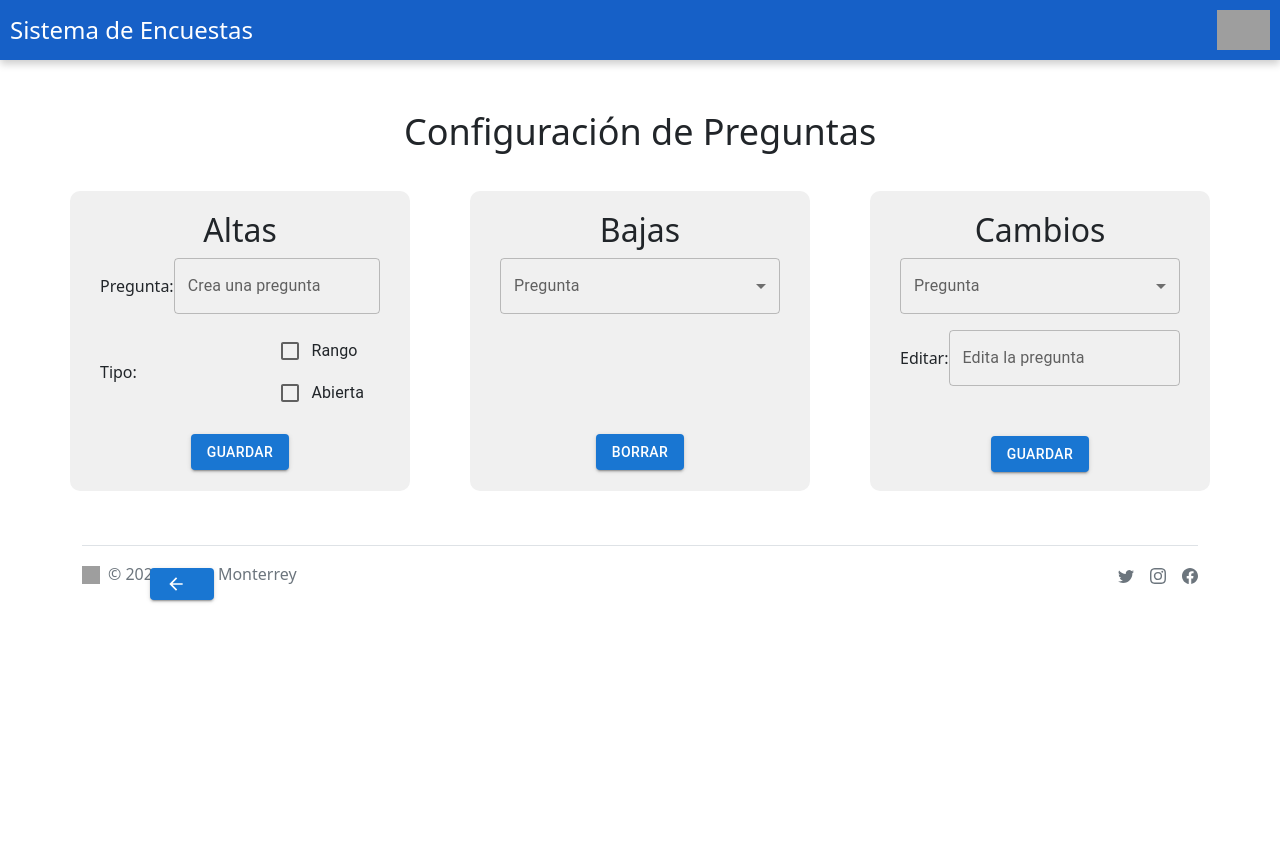
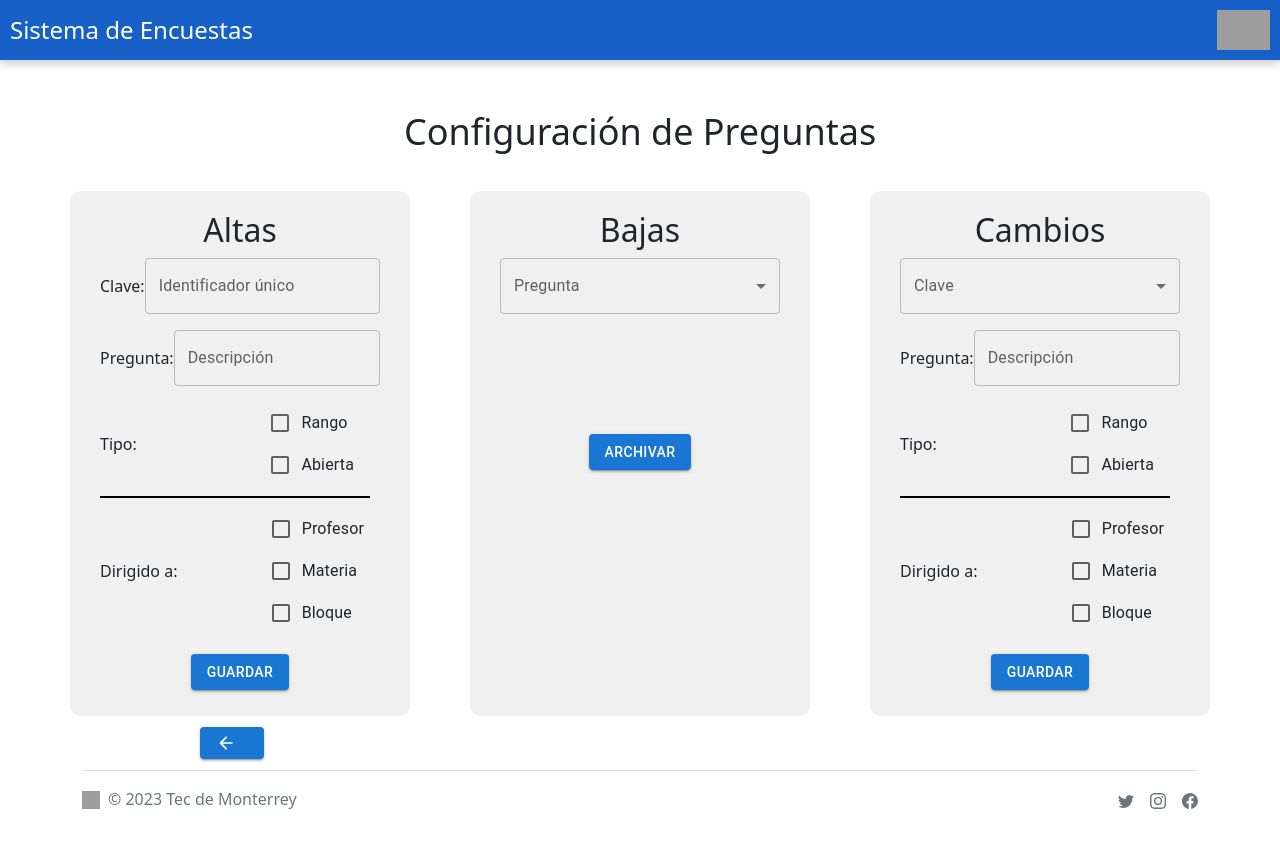
Before and after one commit to EduardodeValle/Trivia-ECOA, a React (Vite) app in the folder client/: page /preguntas in a window 1280 px wide. Shown: the top 848 px of the page. Before the commit the page ends 800 px from the top, so only its background shows below. Built offline with nearby package versions, Linux system fonts and the light colour scheme; grey boxes are pictures that could not be loaded.

Commit message:
Cambios al form del colaborador para modificar, dar de alta y eliminar preguntas

```diff
--- a/client/src/pages/Encuestas.jsx
+++ b/client/src/pages/Encuestas.jsx
@@ -50,7 +50,7 @@ function Encuestas() {
   const handleRegresar = () => {
     navigate('/admin');
   };
-    const handleActivar= () => {
+  const handleActivar = () => {
     navigate('/activar');
   };
 
@@ -122,8 +122,9 @@ function Encuestas() {
                   </Select>
                 </FormControl>
               </p>
+              <label>Texto del labeladsssssssssssssssss</label>
               <p className="borrar-text2">
-                <Button variant="contained">Borrar</Button>
+                <Button variant="contained">Archivar</Button>
               </p>
             </div>
             <div className="encuestas-grey-container3">
--- a/client/src/pages/Preguntas.css
+++ b/client/src/pages/Preguntas.css
@@ -1,37 +1,3 @@
-
-.preguntas-container {
-    display: flex;
-    flex-direction: column;
-    align-items: center;
-    margin: 0 auto;
-    max-width: 1200px;
-  }
-
-  .preguntas-title {
-    font-size: 36px;
-    margin-top: 50px;
-  }
-
-  .preguntas-main {
-    display: flex;
-    justify-content: center;
-    width: 100%;
-  }
-
-  .preguntas-grey-container {
-    flex: 1;
-    height: 300px;
-    width: 50%;
-    margin: 30px;
-    background-color: #f0f0f0;
-    border-radius: 10px;
-  }
-
-  .box-title {
-    text-align: center;
-    padding-top: 20px;
-  }
-
 .altas-text1 {
   display: flex;
   align-items: center;
@@ -45,16 +11,35 @@
   display: flex;
   align-items: center;
   justify-content: space-between;
+  margin-right: 40px;
+  margin-left: 30px;
+  margin-bottom: 10px; /* margen superior del border-bottom */
+  padding-bottom: 10px; /* margen inferior del border-bottom */
+  border-bottom: 2px solid black;
+}
+
+.altas-text3 {
+  display: flex;
+  align-items: center;
+  justify-content: space-between;
   margin-right: 30px;
   margin-left: 30px;
 }
 
-  .altas-text3 {
+.altas-text4 {
   display: flex;
   justify-content: center;
   align-items: center;
   margin-top: 20px;
   margin-bottom: 20px;
+}
+
+.arrow-back-icon2 {
+  position: absolute;
+  top: 707px;
+  bottom: 200px;
+  left: 200px;
+  margin-top: 20px;
 }
 
 .bajas-text1 {
@@ -74,6 +59,11 @@
   margin-bottom: 20px;
 }
 
+.box-title {
+  text-align: center;
+  padding-top: 20px;
+}
+
 .cambios-text1 {
   display: flex;
   align-items: center;
@@ -86,22 +76,53 @@
   display: flex;
   align-items: center;
   justify-content: space-between;
+  margin-right: 40px;
+  margin-left: 30px;
+  margin-bottom: 10px; /* margen superior del border-bottom */
+  padding-bottom: 10px; /* margen inferior del border-bottom */
+  border-bottom: 2px solid black;
+}
+
+.cambios-text3 {
+  display: flex;
+  align-items: center;
+  justify-content: space-between;
   margin-right: 30px;
   margin-left: 30px;
 }
 
-  .cambios-text3 {
+.cambios-text4 {
   display: flex;
   justify-content: center;
   align-items: center;
-    margin-top: 50px;
+  margin-top: 20px;
   margin-bottom: 20px;
 }
 
+.preguntas-container {
+    display: flex;
+    flex-direction: column;
+    align-items: center;
+    margin: 0 auto;
+    max-width: 1200px;
+  }
 
-  .arrow-back-icon2 {
-      position: absolute;
-      bottom: 200px;
-      left: 150px;
-      margin-top: 20px;
+  .preguntas-grey-container {
+    flex: 1;
+    height: 525px;
+    width: 50%;
+    margin: 30px;
+    background-color: #f0f0f0;
+    border-radius: 10px;
   }
+
+  .preguntas-main {
+    display: flex;
+    justify-content: center;
+    width: 100%;
+  }
+
+  .preguntas-title {
+    font-size: 36px;
+    margin-top: 50px;
+  }
--- a/client/src/pages/Preguntas.jsx
+++ b/client/src/pages/Preguntas.jsx
@@ -26,8 +26,11 @@ function Preguntas() {
         <div className="preguntas-main">
           <div className="preguntas-grey-container">
             <h2 className="box-title">Altas</h2>
+            <p className="altas-text1">Clave:
+              <TextField id="filled-basic" label="Identificador único" variant="outlined" />
+            </p>
             <p className="altas-text1">Pregunta:
-                <TextField id="filled-basic" label="Crea una pregunta" variant="outlined" />
+              <TextField id="filled-basic" label="Descripción" variant="outlined" />
             </p>
             <p className="altas-text2">Tipo:
               <FormGroup>
@@ -35,7 +38,14 @@ function Preguntas() {
                 <FormControlLabel control={<Checkbox />} label="Abierta" />
               </FormGroup>
             </p>
-            <p className="altas-text3">
+            <p className="altas-text3">Dirigido a:
+              <FormGroup>
+                <FormControlLabel control={<Checkbox />} label="Profesor" />
+                <FormControlLabel control={<Checkbox />} label="Materia" />
+                <FormControlLabel control={<Checkbox />} label="Bloque" />
+              </FormGroup>
+            </p>
+            <p className="altas-text4">
               <Button variant="contained">Guardar</Button>
             </p>
           </div>
@@ -56,14 +66,14 @@ function Preguntas() {
               </FormControl>
             </p>
             <p className="bajas-text2">
-                <Button variant="contained">Borrar</Button>
+              <Button variant="contained">Archivar</Button>
             </p>
           </div>
           <div className="preguntas-grey-container">
             <h2 className="box-title">Cambios</h2>
             <p className="cambios-text1">
               <FormControl fullWidth>
-                <InputLabel id="demo-simple-select-label">Pregunta</InputLabel>
+                <InputLabel id="demo-simple-select-label">Clave</InputLabel>
                 <Select
                   labelId="demo-simple-select-label"
                   id="demo-simple-select"
@@ -75,10 +85,23 @@ function Preguntas() {
                 </Select>
               </FormControl>
             </p>
-            <p className="cambios-text2">Editar:
-                <TextField id="filled-basic" label="Edita la pregunta" variant="outlined" />
+            <p className="cambios-text1">Pregunta:
+              <TextField id="filled-basic" label="Descripción" variant="outlined" />
             </p>
-            <p className="cambios-text3">
+            <p className="cambios-text2">Tipo:
+              <FormGroup>
+                <FormControlLabel control={<Checkbox />} label="Rango" />
+                <FormControlLabel control={<Checkbox />} label="Abierta" />
+              </FormGroup>
+            </p>
+            <p className="cambios-text3">Dirigido a:
+              <FormGroup>
+                <FormControlLabel control={<Checkbox />} label="Profesor" />
+                <FormControlLabel control={<Checkbox />} label="Materia" />
+                <FormControlLabel control={<Checkbox />} label="Bloque" />
+              </FormGroup>
+            </p>
+            <p className="cambios-text4">
               <Button variant="contained">Guardar</Button>
             </p>
           </div>
```
Lines whose indentation alone changed are shown as unchanged.
